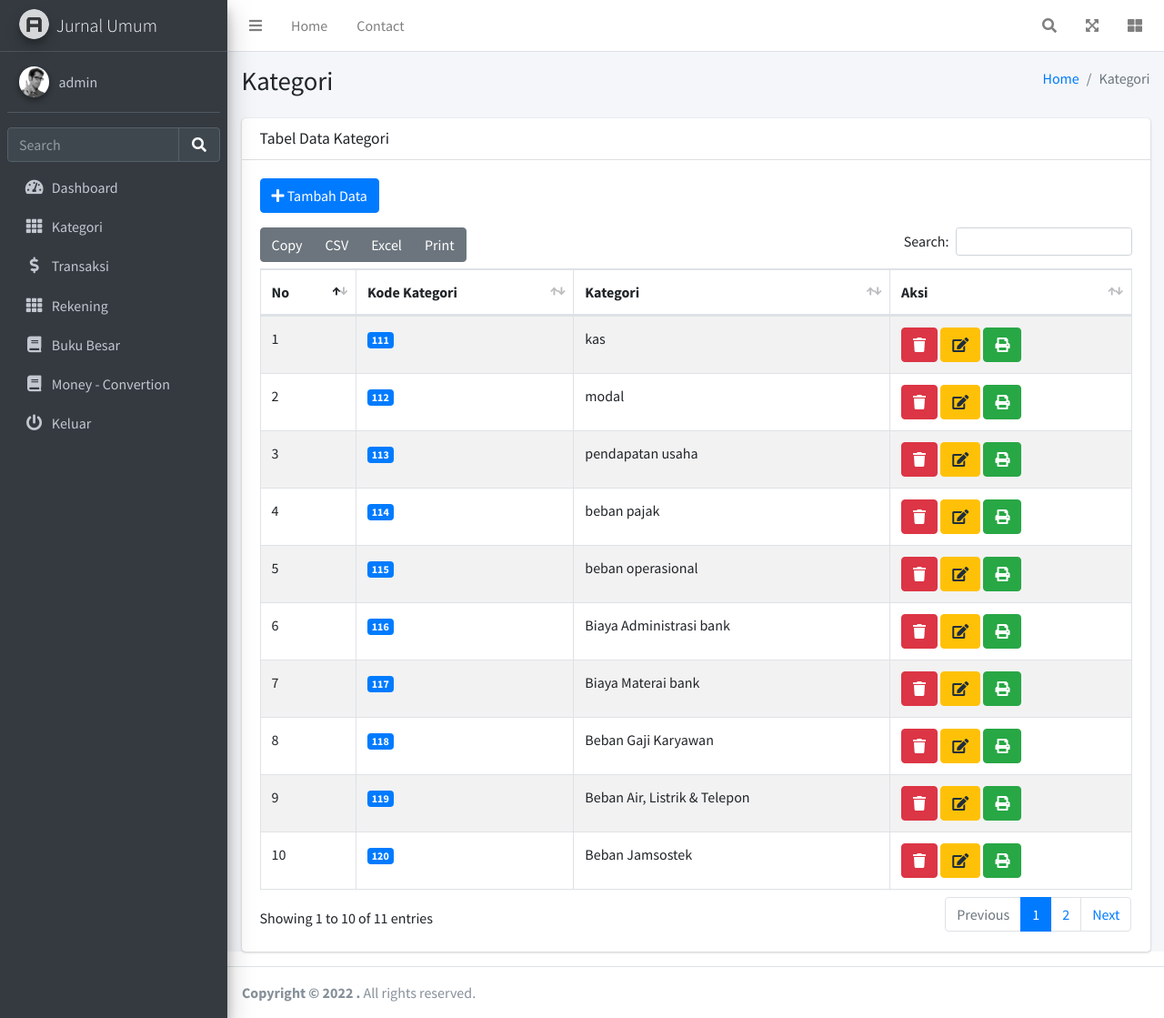
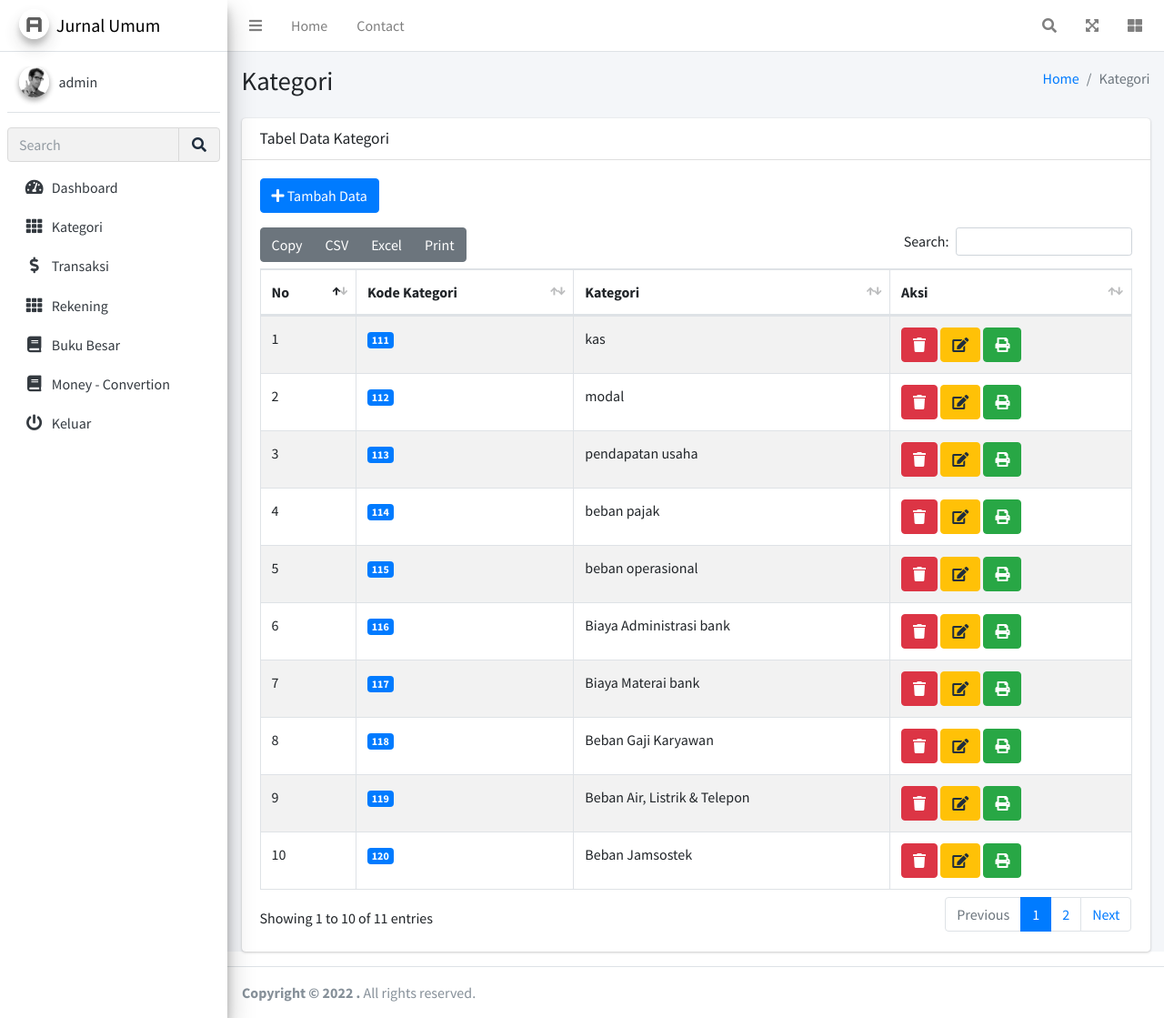
Before and after one commit to deflyharfrian/jurnalumum, a PHP site: page /pages/admin/index.php?kategori in a window 1280 px wide. Shown: the whole page at 91% size. Run offline with PHP 8.4, Linux system fonts and the light colour scheme; a user stored in the database is signed in; data comes from the database, SQL or seed files in the repository; some libraries are stand-ins or nearby versions.

Commit message:
Update index.php
UPDATE LIGHT THEME

```diff
--- a/pages/admin/index.php
+++ b/pages/admin/index.php
@@ -115,11 +115,11 @@ scratch. This page gets rid of all links and provides the needed markup only.
     <!-- /.navbar -->
 
     <!-- Main Sidebar Container -->
-    <aside class="main-sidebar sidebar-dark-primary elevation-4">
+    <aside class="main-sidebar sidebar-light-primary elevation-4">
       <!-- Brand Logo -->
       <a href="index3.html" class="brand-link">
         <img src="../../dist/img/AdminLTELogo.png" alt="AdminLTE Logo" class="brand-image img-circle elevation-3" style="opacity: .8">
-        <span class="brand-text font-weight-light">Jurnal Umum</span>
+        <span class="brand-text font-weight-light"><b>Jurnal Umum</b></span>
       </a>
 
       <!-- Sidebar -->
```
